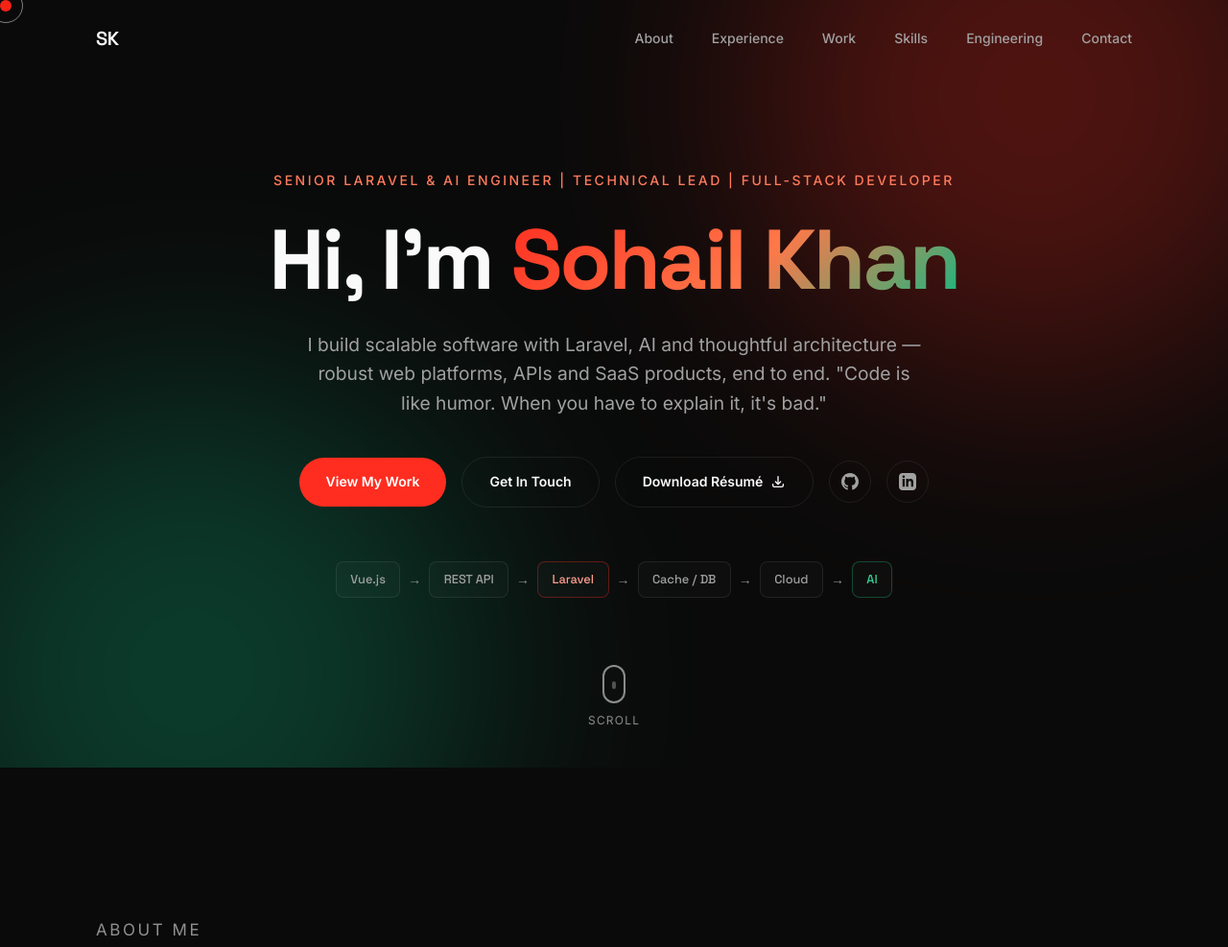
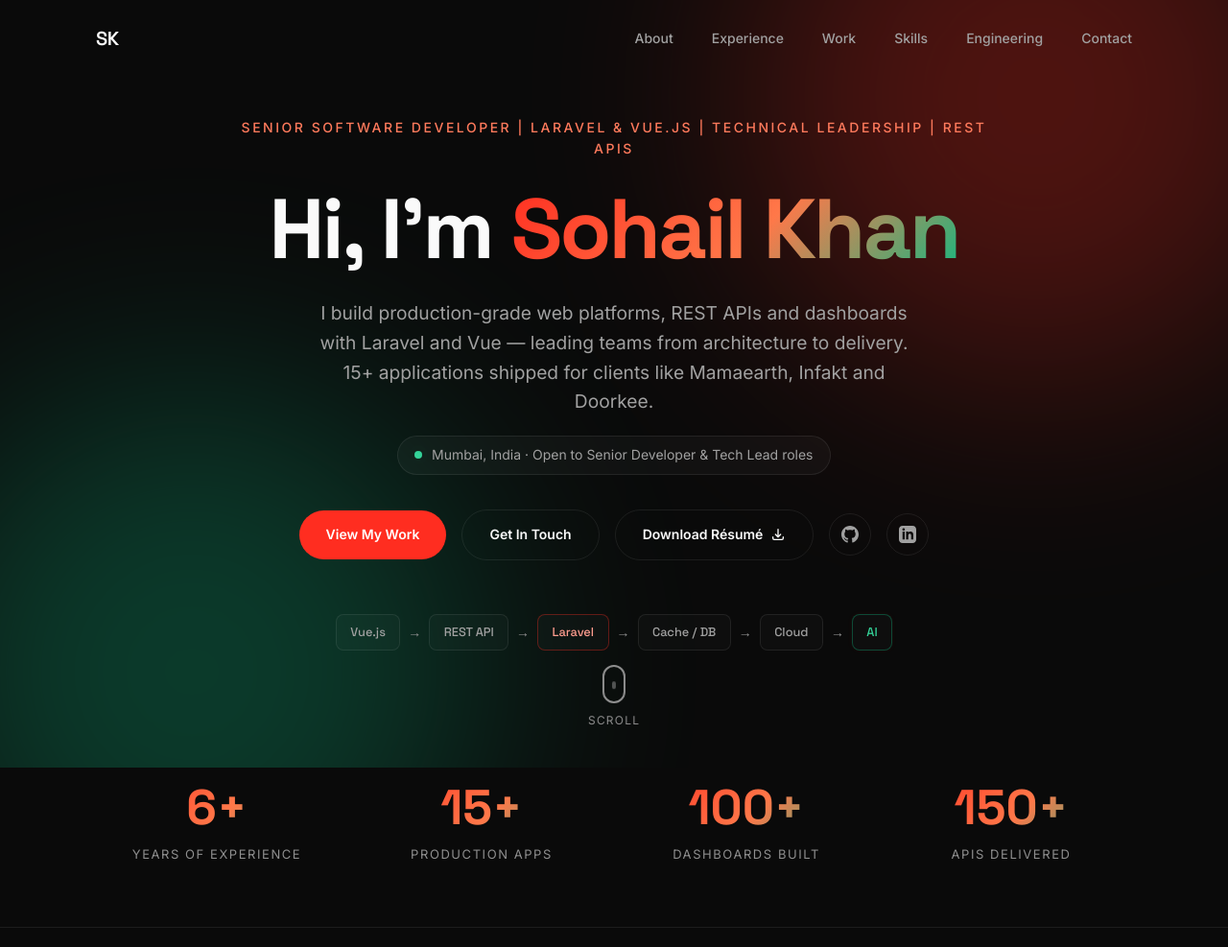
Before and after one commit to Khan-Sohail/my-portfolio, a plain HTML site: page index.html in a window 1280 px wide. Shown: the top 987 px of the page at 96% size. Drawn offline with Linux system fonts and the light colour scheme.

Commit message:
Hero cleanup (tagline + value prop + availability status), add animated stats strip, sync timeline with resume, fix custom cursor

```diff
--- a/css/styles.css
+++ b/css/styles.css
@@ -117,6 +117,42 @@ textarea {
   padding: var(--section-padding) 0;
 }
 
+/* Stats strip */
+.stats-section {
+  padding: 1rem 0 4rem;
+  border-bottom: 1px solid var(--border);
+}
+
+.stats-grid {
+  display: grid;
+  grid-template-columns: repeat(4, 1fr);
+  gap: 1.5rem;
+}
+
+.stat {
+  text-align: center;
+}
+
+.stat-value {
+  display: block;
+  font-family: var(--font-heading);
+  font-size: clamp(2.2rem, 4vw, 3.2rem);
+  font-weight: 700;
+  line-height: 1;
+  background: linear-gradient(135deg, var(--accent) 0%, #ff7849 55%, var(--accent-ai) 100%);
+  -webkit-background-clip: text;
+  -webkit-text-fill-color: transparent;
+  background-clip: text;
+  margin-bottom: 0.6rem;
+}
+
+.stat-label {
+  font-size: 0.8125rem;
+  color: var(--text-muted);
+  text-transform: uppercase;
+  letter-spacing: 0.12em;
+}
+
 .section-title {
   font-family: var(--font-heading);
   font-size: clamp(2rem, 5vw, 3rem);
@@ -351,9 +387,42 @@ textarea {
   font-size: clamp(1rem, 2vw, 1.2rem);
   color: var(--text-secondary);
   max-width: 640px;
-  margin: 0 auto 2.5rem;
+  margin: 0 auto 1.25rem;
   opacity: 0;
   animation: fadeInUp 0.7s var(--ease-smooth) 0.4s forwards;
+}
+
+.hero-status {
+  display: inline-flex;
+  align-items: center;
+  gap: 0.6rem;
+  font-size: 0.875rem;
+  color: var(--text-secondary);
+  background: rgba(255, 255, 255, 0.03);
+  border: 1px solid var(--border);
+  border-radius: 100px;
+  padding: 0.5rem 1.1rem;
+  margin-bottom: 2.25rem;
+  opacity: 0;
+  animation: fadeInUp 0.7s var(--ease-smooth) 0.5s forwards;
+}
+
+.status-dot {
+  width: 8px;
+  height: 8px;
+  border-radius: 50%;
+  background: #34d399;
+  animation: statusPulse 2s ease-in-out infinite;
+}
+
+@keyframes statusPulse {
+  0%,
+  100% {
+    box-shadow: 0 0 0 0 rgba(52, 211, 153, 0.5);
+  }
+  50% {
+    box-shadow: 0 0 0 6px rgba(52, 211, 153, 0);
+  }
 }
 
 .hero-cta {
@@ -1587,6 +1656,7 @@ textarea {
   z-index: 9998;
   pointer-events: none;
   mix-blend-mode: difference;
+  opacity: 0;
   transform: translate3d(0, 0, 0);
 }
 
@@ -1601,6 +1671,7 @@ textarea {
   z-index: 9998;
   pointer-events: none;
   mix-blend-mode: difference;
+  opacity: 0;
   transform: translate3d(0, 0, 0);
   transition: width 0.3s, height 0.3s, background 0.3s;
 }
@@ -1715,6 +1786,11 @@ textarea {
     grid-template-columns: 1fr;
   }
 
+  .stats-grid {
+    grid-template-columns: repeat(2, 1fr);
+    gap: 2rem;
+  }
+
   .skill-row {
     grid-template-columns: repeat(2, 1fr);
   }
@@ -1749,10 +1825,16 @@ textarea {
   .hero-subtitle,
   .hero-title,
   .hero-description,
+  .hero-status,
   .hero-cta,
   .hero-stack,
   .scroll-indicator {
     opacity: 1;
     animation: none;
   }
-}
+
+  #cursor,
+  #cursor-follower {
+    display: none;
+  }
+}
--- a/index.html
+++ b/index.html
@@ -110,16 +110,21 @@
         <div class="hero-gradient hero-gradient-2" aria-hidden="true"></div>
         <div class="hero-content" id="hero-content">
           <p class="hero-subtitle">
-            Senior Laravel & AI Engineer | Technical Lead | Full-Stack Developer
+            Senior Software Developer | Laravel &amp; Vue.js | Technical Leadership | REST APIs
           </p>
           <h1 class="hero-title">
             Hi, I'm <span class="gradient-text">Sohail Khan</span>
           </h1>
           <p class="hero-description">
-            I build scalable software with Laravel, AI and thoughtful architecture —
-            robust web platforms, APIs and SaaS products, end to end.
-            "Code is like humor. When you have to explain it, it's bad."
+            I build production-grade web platforms, REST APIs and dashboards
+            with Laravel and Vue — leading teams from architecture to delivery.
+            15+ applications shipped for clients like Mamaearth, Infakt and
+            Doorkee.
           </p>
+          <div class="hero-status">
+            <span class="status-dot" aria-hidden="true"></span>
+            Mumbai, India · Open to Senior Developer &amp; Tech Lead roles
+          </div>
           <div class="hero-cta">
             <a href="#projects" class="btn btn-primary">View My Work</a>
             <a href="#contact" class="btn btn-secondary">Get In Touch</a>
@@ -197,6 +202,28 @@
         <div class="scroll-indicator" aria-hidden="true">
           <div class="mouse"></div>
           <span>Scroll</span>
+        </div>
+      </section>
+
+      <!-- Stats Section -->
+      <section class="stats-section" id="stats" aria-label="Career highlights">
+        <div class="container stats-grid">
+          <div class="stat reveal">
+            <span class="stat-value" data-count="6">0</span>
+            <span class="stat-label">Years of Experience</span>
+          </div>
+          <div class="stat reveal reveal-delay-1">
+            <span class="stat-value" data-count="15">0</span>
+            <span class="stat-label">Production Apps</span>
+          </div>
+          <div class="stat reveal reveal-delay-2">
+            <span class="stat-value" data-count="100">0</span>
+            <span class="stat-label">Dashboards Built</span>
+          </div>
+          <div class="stat reveal reveal-delay-3">
+            <span class="stat-value" data-count="150">0</span>
+            <span class="stat-label">APIs Delivered</span>
+          </div>
         </div>
       </section>
 
@@ -283,10 +310,10 @@
               <div class="timeline-progress" id="timeline-progress"></div>
             </div>
 
-            <!-- Item 1: Aaibuzz (Project Manager) -->
+            <!-- Item 1: Aaibuzz (Project Manager / Sr. Developer) -->
             <div class="timeline-row reveal">
               <div class="timeline-time">
-                <h3>2023 — 2025</h3>
+                <h3>Apr 2021 — Oct 2025</h3>
                 <span>Aaibuzz</span>
               </div>
               <div class="timeline-dot-wrapper" aria-hidden="true">
@@ -294,44 +321,24 @@
               </div>
               <div class="timeline-content">
                 <div class="timeline-card">
-                  <h4>Project Manager</h4>
-                  <span class="company-tag">Leadership</span>
+                  <h4>Project Manager / Sr. Software Developer</h4>
+                  <span class="company-tag">Leadership &amp; Full Stack</span>
                   <p>
-                    Led cross-functional teams to deliver complex web
-                    applications. Managed project timelines, resource
-                    allocation, and stakeholder communication to ensure
-                    successful product launches.
+                    Led the design and delivery of 15+ production-grade
+                    applications on <strong>Laravel and Vue.js</strong>,
+                    engineering 50+ dashboards and 100+ APIs for clients like
+                    Mamaearth, Infakt, iChart, ChooseApp and Doorkee.
+                    Established CI/CD pipelines with GitHub Actions and mentored
+                    developers through structured code reviews.
                   </p>
                 </div>
               </div>
             </div>
 
-            <!-- Item 2: Aaibuzz (Senior Developer) -->
+            <!-- Item 2: AndroApps -->
             <div class="timeline-row reveal">
               <div class="timeline-time">
-                <h3>2021 — 2023</h3>
-                <span>Aaibuzz</span>
-              </div>
-              <div class="timeline-dot-wrapper" aria-hidden="true">
-                <div class="timeline-dot"></div>
-              </div>
-              <div class="timeline-content">
-                <div class="timeline-card">
-                  <h4>Senior Software Developer</h4>
-                  <span class="company-tag">Full Stack</span>
-                  <p>
-                    Spearheaded backend architecture and frontend integration.
-                    Mentored junior developers and optimized code quality
-                    standards using <strong>Laravel and Vue.js</strong>.
-                  </p>
-                </div>
-              </div>
-            </div>
-
-            <!-- Item 3: AndroApps -->
-            <div class="timeline-row reveal">
-              <div class="timeline-time">
-                <h3>2019 — 2021</h3>
+                <h3>Jul 2019 — Jan 2021</h3>
                 <span>AndroApps Technologies</span>
               </div>
               <div class="timeline-dot-wrapper" aria-hidden="true">
@@ -339,21 +346,22 @@
               </div>
               <div class="timeline-content">
                 <div class="timeline-card">
-                  <h4>Software Developer</h4>
+                  <h4>PHP Web Developer</h4>
                   <span class="company-tag">Development</span>
                   <p>
-                    Developed and maintained full-stack web solutions.
-                    Collaborated with design teams to implement responsive
-                    UI/UX and optimized database performance.
+                    Built 45+ admin dashboards and 25+ APIs using
+                    <strong>CodeIgniter and jQuery</strong> for web and mobile
+                    clients, and integrated payment gateway services for
+                    e-commerce operations.
                   </p>
                 </div>
               </div>
             </div>
 
-            <!-- Item 4: MaxGen -->
+            <!-- Item 3: MaxGen -->
             <div class="timeline-row reveal">
               <div class="timeline-time">
-                <h3>2018 — 2019</h3>
+                <h3>Aug 2018 — Mar 2019</h3>
                 <span>MaxGen Technologies</span>
               </div>
               <div class="timeline-dot-wrapper" aria-hidden="true">
@@ -361,12 +369,12 @@
               </div>
               <div class="timeline-content">
                 <div class="timeline-card">
-                  <h4>Intern</h4>
+                  <h4>Intern — Web Development</h4>
                   <span class="company-tag">Internship</span>
                   <p>
-                    Gained hands-on experience in web development using
-                    <strong>CodeIgniter, HTML, CSS, and SQL</strong>. Assisted
-                    in building modular components and debugging legacy code.
+                    Built and tested MVC-driven PHP modules with reliable
+                    <strong>MySQL</strong> connections, ensuring seamless
+                    deployment for client projects.
                   </p>
                 </div>
               </div>
@@ -1229,6 +1237,7 @@
 
     <script src="js/skills-grid.js"></script>
     <script src="js/experience.js"></script>
+    <script src="js/stats.js"></script>
     <script src="js/cursor.js"></script>
     <script src="js/main.js"></script>
   </body>
--- a/js/cursor.js
+++ b/js/cursor.js
@@ -4,9 +4,10 @@
  */
 
 document.addEventListener('DOMContentLoaded', () => {
-    // Only init if mouse is detected (rough check)
-    const isTouch = ('ontouchstart' in window) || (navigator.maxTouchPoints > 0);
-    if (isTouch) return;
+    // Only init on fine pointers (mouse), skip touch devices
+    if (!window.matchMedia('(pointer: fine)').matches) return;
+    // Respect reduced motion
+    if (window.matchMedia('(prefers-reduced-motion: reduce)').matches) return;
 
     const cursor = document.getElementById('cursor');
     const follower = document.getElementById('cursor-follower');
@@ -34,25 +35,25 @@ document.addEventListener('DOMContentLoaded', () => {
         posX += (mouseX - posX) * 0.1; // Smooth factor
         posY += (mouseY - posY) * 0.1;
 
-        follower.style.transform = `translate3d(${posX - 12}px, ${posY - 12}px, 0)`; // Offset by radius
+        follower.style.transform = `translate3d(${posX - 18}px, ${posY - 18}px, 0)`; // Offset by radius
 
         requestAnimationFrame(animate);
     }
     animate();
 
-    // Hover states
-    const interactiveElements = document.querySelectorAll('a, button, input, textarea, .project-card, .skill-pill');
-
-    interactiveElements.forEach(el => {
-        el.addEventListener('mouseenter', () => {
+    // Hover states via event delegation
+    document.addEventListener('mouseover', (e) => {
+        if (e.target.closest('a, button, input, textarea, [data-tilt], .project-card, .stat')) {
             cursor.classList.add('hover');
             follower.classList.add('hover');
-        });
+        }
+    });
 
-        el.addEventListener('mouseleave', () => {
+    document.addEventListener('mouseout', (e) => {
+        if (e.target.closest('a, button, input, textarea, [data-tilt], .project-card, .stat')) {
             cursor.classList.remove('hover');
             follower.classList.remove('hover');
-        });
+        }
     });
 
     // Hide when leaving window
--- /dev/null
+++ b/js/stats.js
@@ -0,0 +1,42 @@
+/**
+ * Stats count-up animation
+ * Animates the hero stats strip values when scrolled into view
+ */
+
+document.addEventListener('DOMContentLoaded', () => {
+  const stats = document.querySelectorAll('[data-count]');
+  if (!stats.length) return;
+
+  const reduced = window.matchMedia('(prefers-reduced-motion: reduce)').matches;
+
+  const animate = (el) => {
+    const target = parseInt(el.dataset.count, 10);
+    if (reduced) {
+      el.textContent = `${target}+`;
+      return;
+    }
+    const duration = 1200;
+    const start = performance.now();
+    const tick = (now) => {
+      const progress = Math.min((now - start) / duration, 1);
+      const eased = 1 - Math.pow(1 - progress, 3);
+      el.textContent = `${Math.round(eased * target)}+`;
+      if (progress < 1) requestAnimationFrame(tick);
+    };
+    requestAnimationFrame(tick);
+  };
+
+  const observer = new IntersectionObserver(
+    (entries) => {
+      entries.forEach((entry) => {
+        if (entry.isIntersecting) {
+          animate(entry.target);
+          observer.unobserve(entry.target);
+        }
+      });
+    },
+    { threshold: 0.4 }
+  );
+
+  stats.forEach((el) => observer.observe(el));
+});
```
